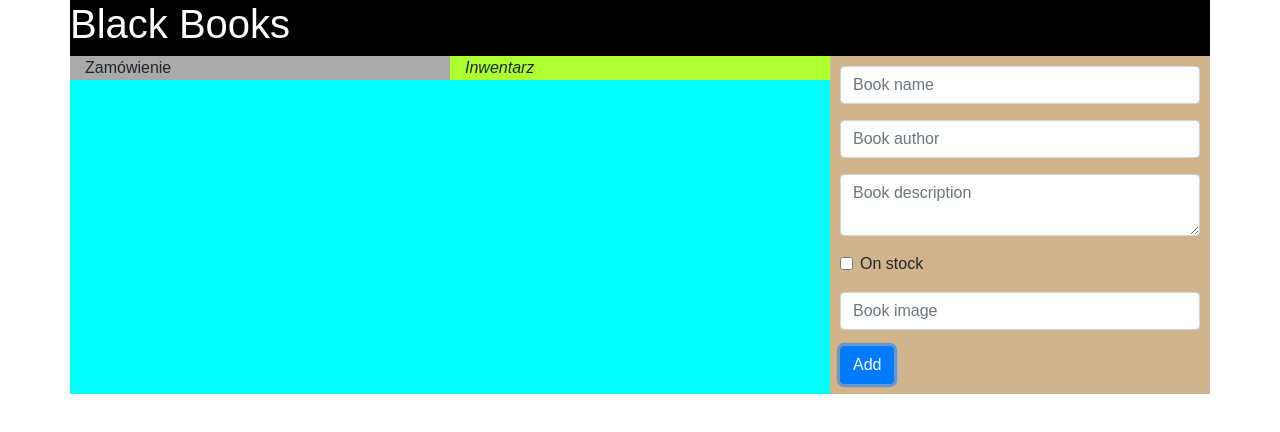
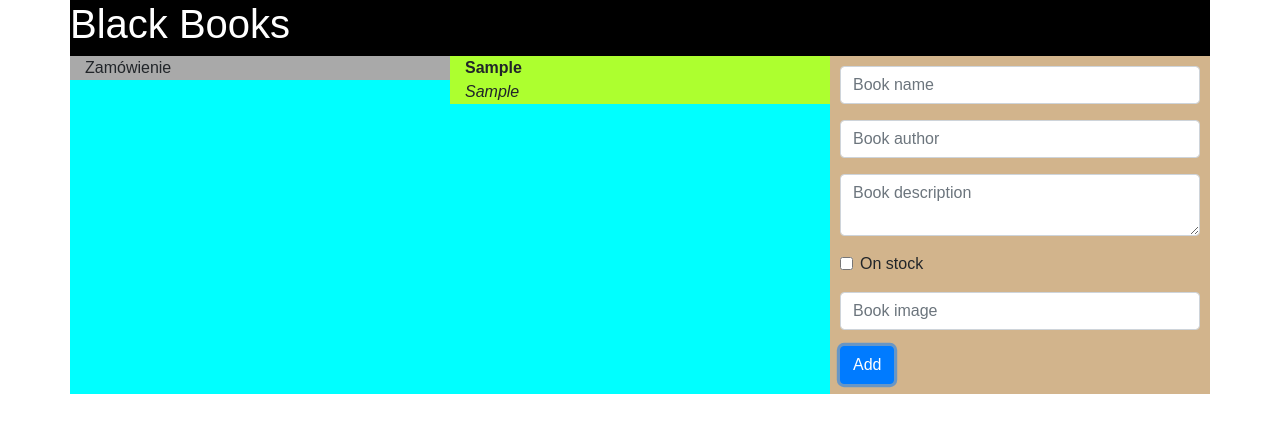
Before and after one commit to kpgrabowski/bookstore, a React (Create React App) app: page / in a window 1280 px wide. Both pictures are taken after typing "Sample", "Sample", "Sample", "Sample" into the empty fields and a click on the button "Add". Shown: the top 432 px of the page. Built offline with nearby package versions, Linux system fonts and the light colour scheme.

Commit message:
First props

```diff
--- a/src/components/AdminPanel.js
+++ b/src/components/AdminPanel.js
@@ -12,13 +12,10 @@ class AdminPanel extends React.Component {
                 onStock: true,
                 image: ""
             },
-            books: [],
-
         };
     };
 
     handleChange = (event) => {
-
 
         let newBook;
 
@@ -42,13 +39,11 @@ class AdminPanel extends React.Component {
 
         event.preventDefault();
 
-        let newBooks = [...this.state.books];
-
         let newBook = {...this.state.book};
 
-        newBooks.push(newBook);
+        this.props.addBook(newBook);
+
         this.setState({
-            books: newBooks,
             book: {
                 name: "",
                 author: "",
--- a/src/components/App.js
+++ b/src/components/App.js
@@ -8,13 +8,29 @@ import '../index.css';
 
 class App extends React.Component {
 
+    constructor() {
+        super();
+        this.state = {
+            books: [],
+        }
+    }
+
+    addNewBook = (book) => {
+        let newBooks = [...this.state.books];
+        newBooks.push(book);
+
+        this.setState ({
+            books: newBooks,
+        })
+    };
+
     render() {
         return (<div className="app container">
                 <Header/>
                 <div className="row">
                     <Order/>
-                    <Inventory/>
-                    <AdminPanel/>
+                    <Inventory books={this.state.books}/>
+                    <AdminPanel books={this.state.books} addBook={this.addNewBook}/>
                 </div>
             </div>
         )
--- /dev/null
+++ b/src/components/BookView.js
@@ -0,0 +1,13 @@
+import React from 'react';
+
+export default class BookView extends React.Component {
+
+    render() {
+        return (
+            <div>
+                <b>{this.props.book.name}</b><br/>
+                <i>{this.props.book.author}</i><br/>
+            </div>
+        )
+    }
+}
--- a/src/components/Inventory.js
+++ b/src/components/Inventory.js
@@ -1,13 +1,17 @@
 import React from 'react';
+import BookView from "./BookView";
 
 class Inventory extends React.Component {
 
 
     render() {
-        return (<div className="inventory col-4">
-            <i>
-            Inwentarz
-        </i>
+
+        const bookListening = this.props.books.map(book => {
+            return <BookView book={book}/>
+        });
+
+        return (<div className="inventory col-4" >
+                {bookListening}
         </div>
         );
     }
```
